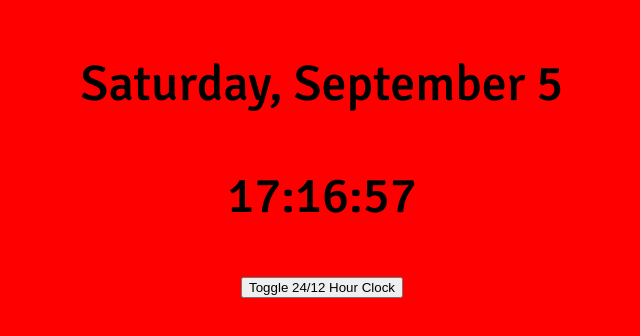
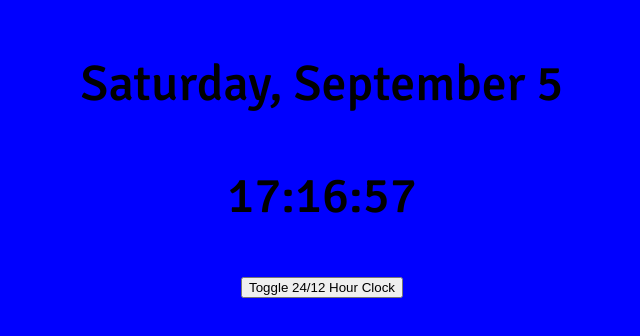
Before and after one commit to amitaysoffer/digital_clock_app, a plain HTML site: page index.html in a window 1280 px wide. Shown: the part 258-594 px from the top of the page, without its empty margins (318-958 px from the left). Drawn offline with Linux system fonts and the light colour scheme.

Commit message:
added blue color

```diff
--- a/style.css
+++ b/style.css
@@ -5,7 +5,7 @@ body {
     font-family: 'Signika', sans-serif;
     display: flex;
     height: 100%;
-    background: red;
+    background: blue;
 }
 
 #container {
```
